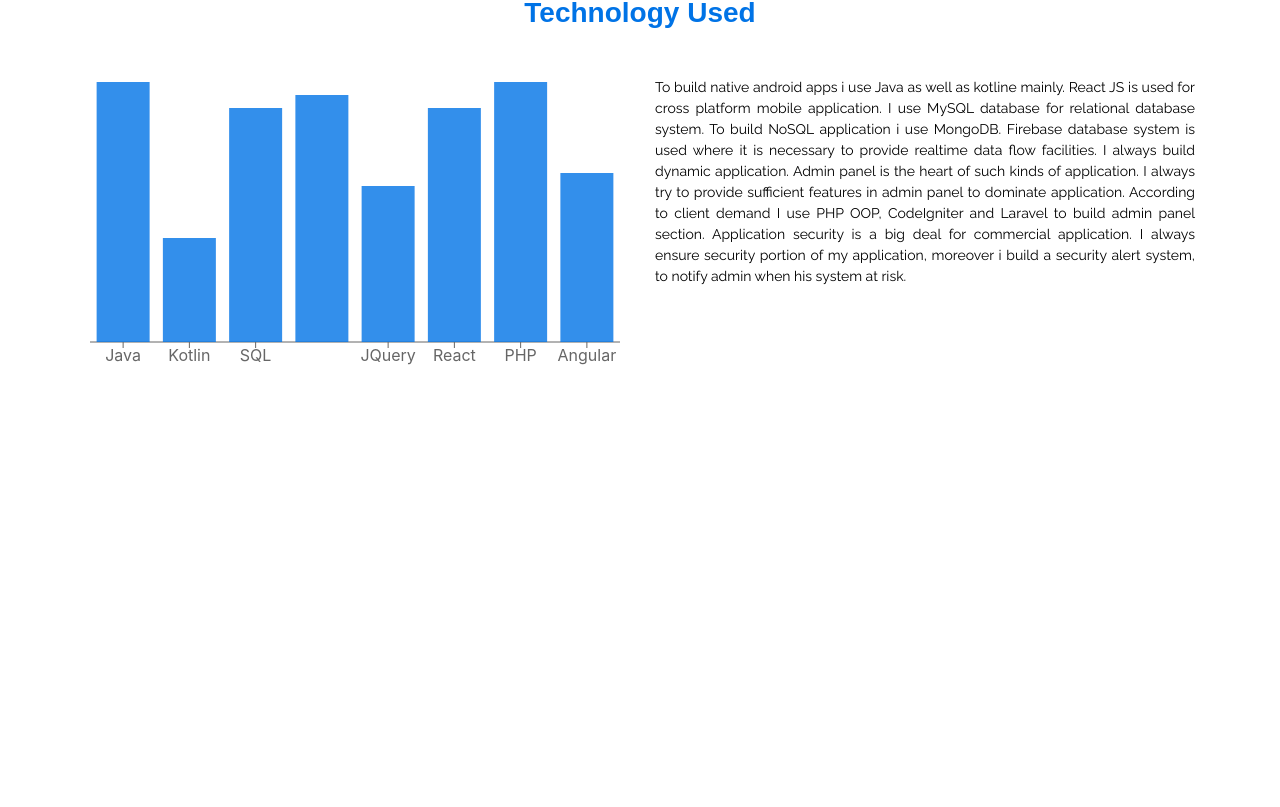
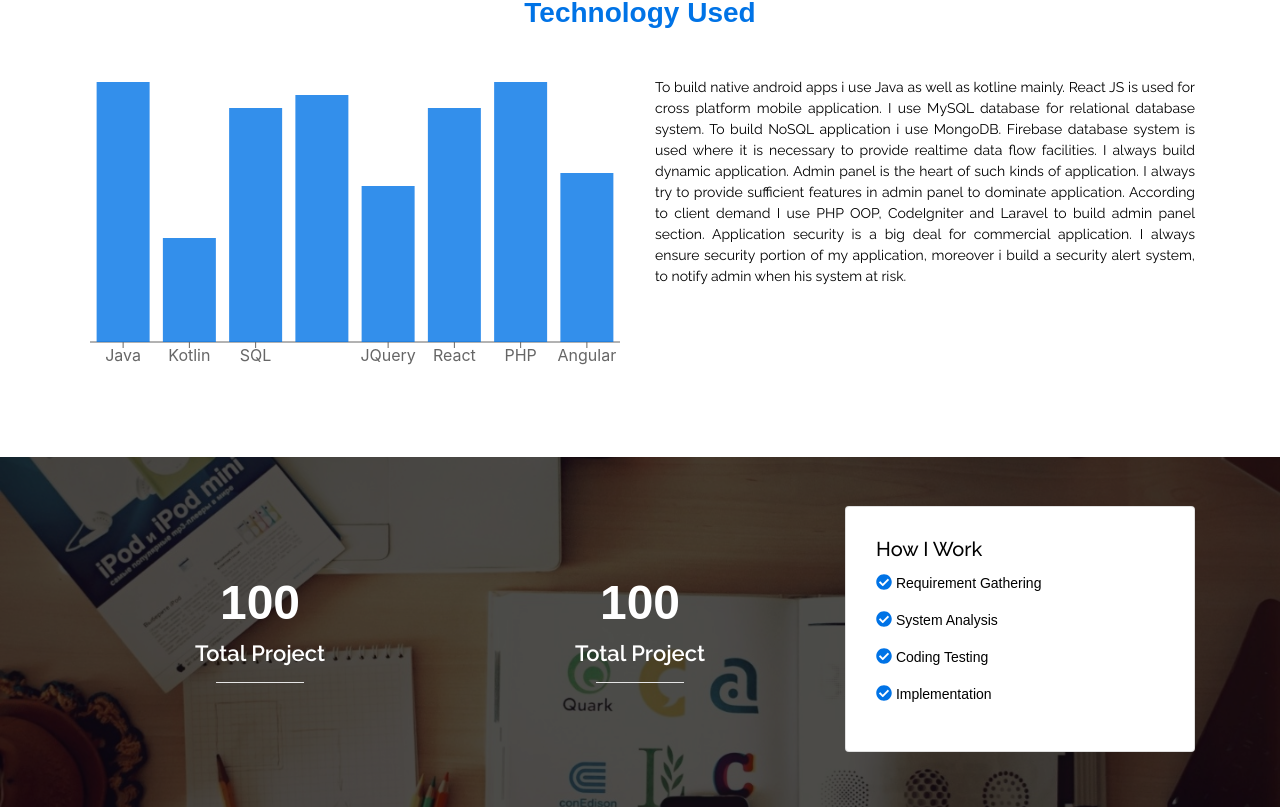
Before and after one commit to Bahlul19/project-with-react, a React (Create React App) app: page / in a window 1280 px wide. Shown: the part 1108-1915 px from the top of the page. Before the commit the page ends 1485 px from the top, so only its background shows below. Built offline with nearby package versions, Linux system fonts and the light colour scheme.

Commit message:
Added the summary component into the homepage with functionality

```diff
--- a/package.json
+++ b/package.json
@@ -3,6 +3,9 @@
   "version": "0.1.0",
   "private": true,
   "dependencies": {
+    "@fortawesome/fontawesome-svg-core": "^1.2.35",
+    "@fortawesome/free-solid-svg-icons": "^5.15.3",
+    "@fortawesome/react-fontawesome": "^0.1.14",
     "@testing-library/jest-dom": "^5.11.4",
     "@testing-library/react": "^11.1.0",
     "@testing-library/user-event": "^12.1.10",
--- a/src/App.js
+++ b/src/App.js
@@ -8,6 +8,8 @@
 
 import Analysis from './components/Analysis/Analysis';
 
+import Summary from './components/Summary/Summary';
+
 function App() {
   return (
     <div>
@@ -15,6 +17,7 @@
       <TopBanner />
       <Services />
       <Analysis />
+      <Summary />
 
     </div>
 
--- a/src/asset/css/custom.css
+++ b/src/asset/css/custom.css
@@ -123,3 +123,68 @@
     font-family: 'Raleway', sans-serif;
     font-size: 14px;
 }
+
+.summaryBanner{
+    background-image: url("../image/banner.jpg");
+    min-height: 350px;
+    background-attachment: fixed;
+    background-position: center;
+    background-repeat: no-repeat;
+    background-size: cover;
+}
+
+.summaryBannerOverlay{
+    position: absolute;
+    min-height: 350px;
+    width: 100%;
+    background: rgba(0,0,0,0.7);
+}
+
+.summarySection{
+    margin-top: 5rem;
+}
+
+.countNumber{
+    color: #ffffff;
+    font-family: 'Montserreat', sans-serif;
+    font-size: 48px;
+    font-weight: 600;
+
+}
+
+.countTitle{
+    color: #ffffff;
+    font-family: 'Raleway', sans-serif;
+    font-weight: 600;
+    font-size: 22px;
+}
+
+.countSection{
+    margin-top: 16%; /*because of responsive we using %*/
+
+}
+
+.cardTitle{
+    color: #000000;
+    font-family: 'Raleway', sans-serif;
+    font-size: 22px;
+    font-weight: 600;
+}
+
+.cardSubTitle{
+    color: #000000;
+    font-family: 'Montserreat', sans-serif;
+    font-size: 14px;
+    font-weight: 400;
+}
+
+.iconBullet{
+    color: #0073E6!important;
+    font-size: 16px;
+}
+
+.workCard{
+    margin-top: 14%;
+    padding: 10px 10px 10px 10px;
+    border-radius: 2px;
+}
--- /dev/null
+++ b/src/components/Summary/Summary.js
@@ -0,0 +1,78 @@
+import React, {Component, Fragment} from 'react';
+import {Container, Row, Col, Button, Card} from 'react-bootstrap';
+import {FontAwesomeIcon} from '@fortawesome/react-fontawesome';
+import {faCheckCircle} from '@fortawesome/free-solid-svg-icons';
+
+class Summary extends Component{
+
+    render(){
+        return(
+
+            <Fragment>
+
+                <Container fluid={true} className="summaryBanner summarySection p-0">
+
+                    <div className="summaryBannerOverlay">
+
+                        <Container className="text-center">
+
+                            <Row>
+
+                                <Col lg={8} md={6} sm={12}>
+
+                                    <Row className="countSection">
+
+                                    <Col>
+                                        <h1 className="countNumber">100</h1>
+                                        <h4 className="countTitle">Total Project</h4>
+                                        <hr className="bg-white w-25 countTitle"/>
+                                    </Col>
+
+                                    <Col>
+                                        <h1 className="countNumber">100</h1>
+                                        <h4 className="countTitle">Total Project</h4>
+                                        <hr className="bg-white w-25 "/>
+                                    </Col>
+
+                                    </Row>
+
+                                </Col>
+
+                                <Col lg={4} md={6} sm={12}>
+
+                                <Card className="workCard">
+
+                                <Card.Body>
+                                    <Card.Title className="cardTitle text-justify">How I Work</Card.Title>
+
+                                    <Card.Text>
+
+                                        <p className="cardSubTitle text-justify"><FontAwesomeIcon className="iconBullet" icon={faCheckCircle} /> Requirement Gathering</p>
+                                        <p className="cardSubTitle text-justify"><FontAwesomeIcon className="iconBullet" icon={faCheckCircle} /> System Analysis</p>
+                                        <p className="cardSubTitle text-justify"><FontAwesomeIcon className="iconBullet" icon={faCheckCircle} /> Coding Testing</p>
+                                        <p className="cardSubTitle text-justify"><FontAwesomeIcon className="iconBullet" icon={faCheckCircle} /> Implementation</p>
+
+                                    </Card.Text>
+
+                                </Card.Body>
+
+                                </Card>
+
+                                </Col>
+
+                            </Row>
+
+                        </Container>
+
+
+                    </div>
+
+                </Container>
+
+             </Fragment>
+
+        );
+    }
+}
+
+export default Summary;
```
Also changed, not shown: 1 other file (tests, documents, lock files or other folders).
